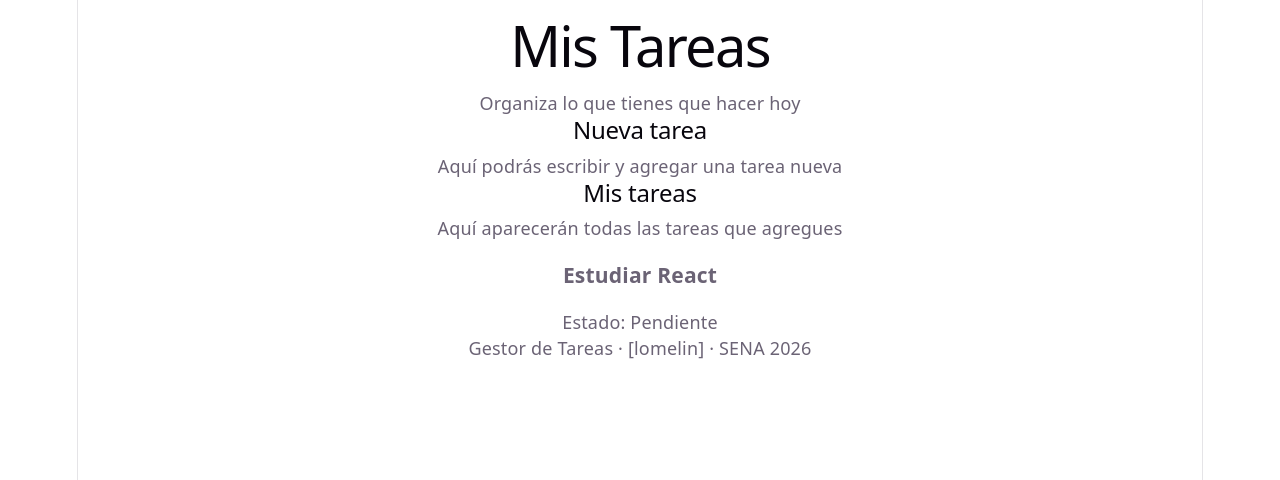
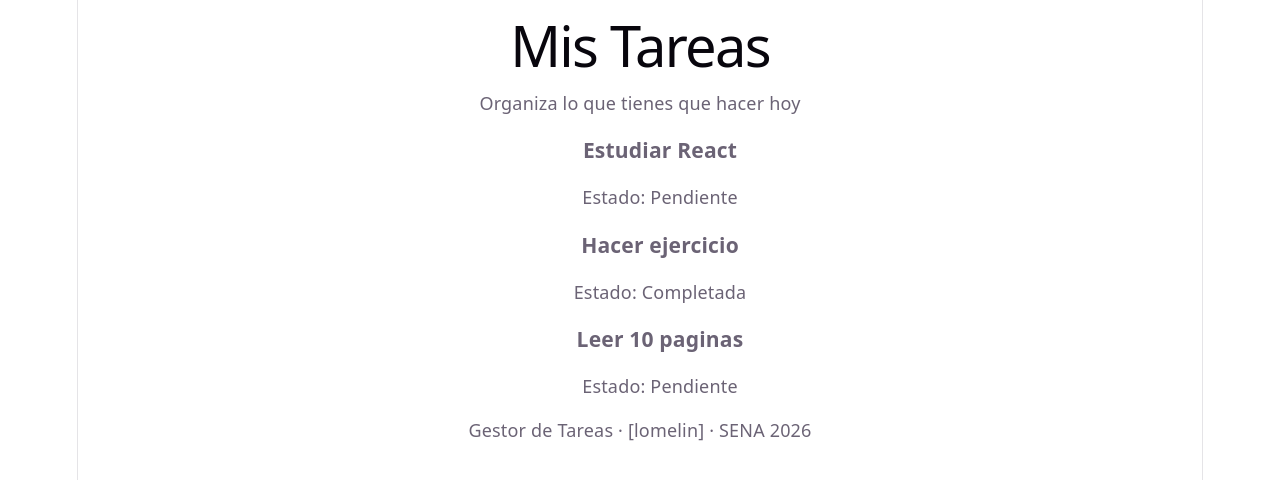
Before and after one commit to andresLc-77/gestor-tareas, a React (Vite) app: page / in a window 1280 px wide. Shown: the top 480 px of the page. Built offline with nearby package versions, Linux system fonts and the light colour scheme.

Commit message:
Renderizar lista de items con .map() y datos quemados

```diff
--- a/src/App.jsx
+++ b/src/App.jsx
@@ -1,16 +1,14 @@
 import Encabezado from './componentes/Encabezado'
-import Formulario from './componentes/Formulario'
 import Lista from './componentes/Lista'
-import Item from './componentes/Item'
 import PiePagina from './componentes/PiePagina'
 import './App.css'
 
 function App() {
-  const tareaEjemplo = {
-    id: 1,
-    texto: "Estudiar React",
-    completada: false
-  }
+  const tareas = [
+    { id: 1, texto: "Estudiar React", completada: false },
+    { id: 2, texto: "Hacer ejercicio", completada: true },
+    { id: 3, texto: "Leer 10 paginas", completada: false }
+  ]
 
   return (
     <div className="app">
@@ -18,9 +16,7 @@
         titulo="Mis Tareas"
         subtitulo="Organiza lo que tienes que hacer hoy"
       />
-      <Formulario />
-      <Lista />
-      <Item tarea={tareaEjemplo} />
+      <Lista tareas={tareas} />
       <PiePagina />
     </div>
   )
--- a/src/componentes/Lista.jsx
+++ b/src/componentes/Lista.jsx
@@ -1,9 +1,12 @@
-function Lista() {
+import Item from './Item'
+
+function Lista({ tareas }) {
   return (
-    <section>
-      <h2>Mis tareas</h2>
-      <p>Aquí aparecerán todas las tareas que agregues</p>
-    </section>
+    <ul className="lista">
+      {tareas.map(tarea => (
+        <Item key={tarea.id} tarea={tarea} />
+      ))}
+    </ul>
   )
 }
 
```
